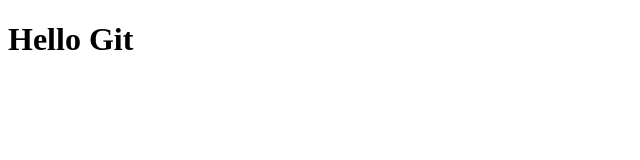
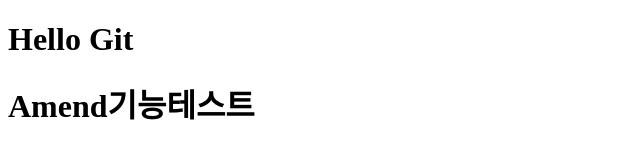
Before and after one commit to pcm1234/MyApp, a plain HTML site: page index.html in a window 1280 px wide. Shown: the whole page, without its empty margins (0-640 px from the left). Drawn offline with Linux system fonts and the light colour scheme.

Commit message:
amend테스트

```diff
--- a/index.html
+++ b/index.html
@@ -8,5 +8,6 @@
     </head>
     <body>
         <h1>Hello Git</h1>
+        <h1>Amend기능테스트</h1>
     </body>
 </html>
--- a/index.js
+++ b/index.js
@@ -1,2 +1,3 @@
 /* index.html에서 사용하는 js 파일 */
 console.log("vscode이용하여 커밋하기")
+console.log("amend기능 테스트해보기")
```
